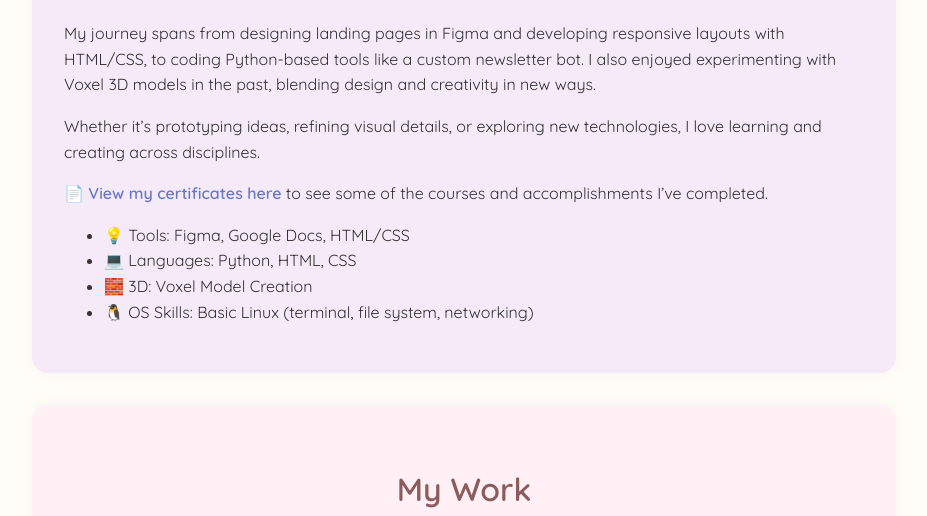
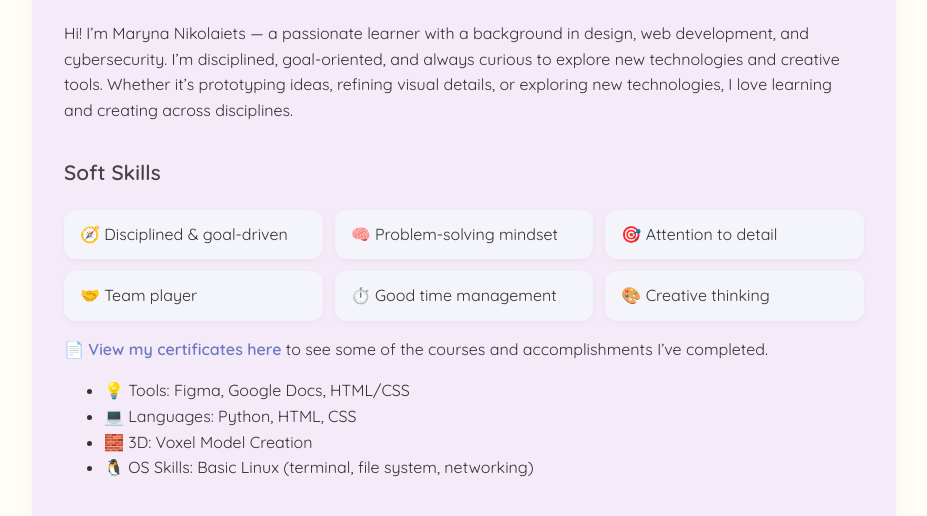
Before and after one commit to MrsKonfetka/Portfolio, a plain HTML site: page index.html in a window 1280 px wide. Shown: the part 647-1163 px from the top of the page, without its empty margins (176-1103 px from the left). Drawn offline with Linux system fonts and the light colour scheme; files that its build step writes are made by us from their sources.

Commit message:
Updated About me

```diff
--- a/index.html
+++ b/index.html
@@ -28,11 +28,19 @@
   <section id="about" class="about">
     <h2>About Me</h2>
     <p>
-        My journey spans from designing landing pages in Figma and developing responsive layouts with HTML/CSS, to coding Python-based tools like a custom newsletter bot. I also enjoyed experimenting with Voxel 3D models in the past, blending design and creativity in new ways.
+      Hi! I’m Maryna Nikolaiets — a passionate learner with a background in design, web development, and cybersecurity.
+      I’m disciplined, goal-oriented, and always curious to explore new technologies and creative tools.
+      Whether it’s prototyping ideas, refining visual details, or exploring new technologies, I love learning and creating across disciplines.
     </p>
-    <p>
-        Whether it’s prototyping ideas, refining visual details, or exploring new technologies, I love learning and creating across disciplines.
-    </p>
+    <h3>Soft Skills</h3>
+    <ul class="soft-skills">
+      <li>🧭 Disciplined & goal-driven</li>
+      <li>🧠 Problem-solving mindset</li>
+      <li>🎯 Attention to detail</li>
+      <li>🤝 Team player</li>
+      <li>⏱️ Good time management</li>
+      <li>🎨 Creative thinking</li>
+    </ul>
     <p>
   📄 <a href="certificates.html" target="_blank" class="highlight-link">View my certificates here</a> to see some of the courses and accomplishments I’ve completed.
     </p>
--- a/styles/style.css
+++ b/styles/style.css
@@ -82,6 +82,30 @@ nav a:hover {
   text-align: center;
   margin-bottom: 1.5rem;
   color: #8a5c5c;
+}
+
+.about h3 {
+  margin-top: 2rem;
+  font-size: 1.3rem;
+  color: #444;
+}
+
+.soft-skills {
+  list-style: none;
+  padding: 0;
+  display: grid;
+  grid-template-columns: repeat(auto-fit, minmax(200px, 1fr));
+  gap: 0.75rem;
+  margin-top: 1rem;
+}
+
+.soft-skills li {
+  background: #f4f4fb;
+  border-radius: 0.75rem;
+  padding: 0.75rem 1rem;
+  color: #333;
+  font-weight: 500;
+  box-shadow: 0 2px 6px rgba(0,0,0,0.04);
 }
 
 .highlight-link {
```
